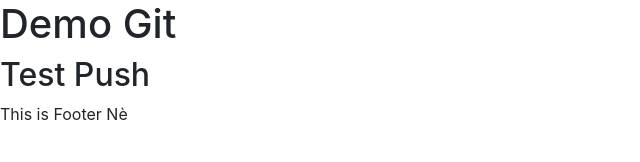
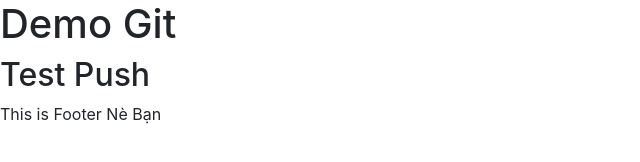
Before and after one commit to truongdoanhdx15/frontend, a plain HTML site: page index.html in a window 1280 px wide. Shown: the full height of the page, 0-640 px from the left. Drawn offline with nearby package versions, Linux system fonts and the light colour scheme.

Commit message:
demo git push -u

```diff
--- a/index.html
+++ b/index.html
@@ -14,7 +14,7 @@
       <h2>Test Push</h2>
 
 
-      <footer>This is Footer Nè </footer>
+      <footer>This is Footer Nè Bạn </footer>
     <!-- Optional JavaScript -->
     <!-- jQuery first, then Popper.js, then Bootstrap JS -->
     <script src="https://code.jquery.com/jquery-3.3.1.slim.min.js" integrity="sha384-q8i/X+965DzO0rT7abK41JStQIAqVgRVzpbzo5smXKp4YfRvH+8abtTE1Pi6jizo" crossorigin="anonymous"></script>
```
